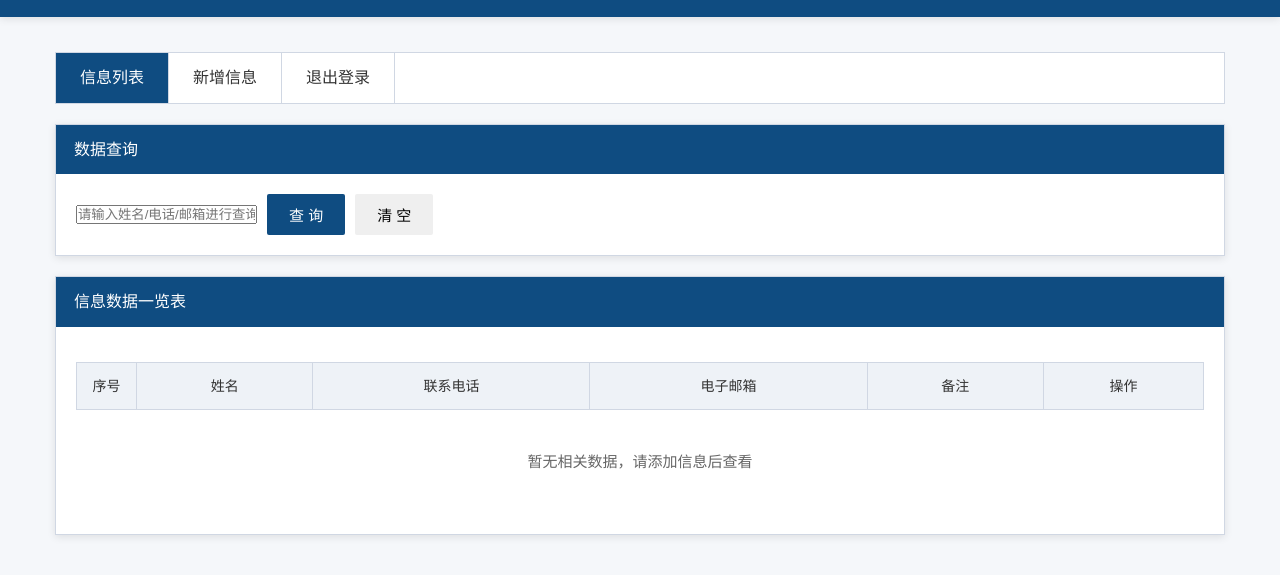
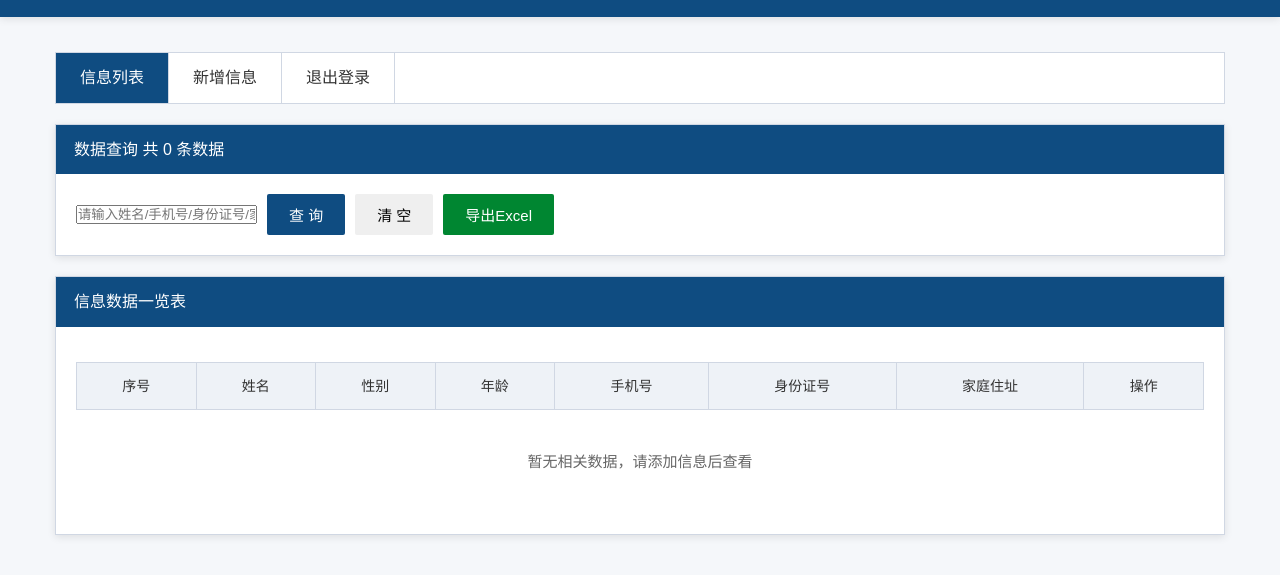
Before and after one commit to a123su/XINJHT, a plain HTML site: page index.html in a window 1280 px wide. Shown: the part 93-668 px from the top of the page. Drawn offline with Linux system fonts and the light colour scheme; sample sign-in values are in the browser's storage.

Commit message:
更新 index.html

```diff
--- a/index.html
+++ b/index.html
@@ -5,6 +5,8 @@
     <meta name="viewport" content="width=device-width, initial-scale=1.0">
     <title>信息管理首页 - 政务版</title>
     <link rel="stylesheet" href="style.css">
+    <!-- 引入Excel导出库CDN -->
+    <script src="https://cdn.jsdelivr.net/npm/xlsx@0.18.5/dist/xlsx.full.min.js"></script>
 </head>
 <body onload="checkLogin();renderTable();">
     <div class="top-header">
@@ -20,34 +22,42 @@
             <a href="javascript:logout();">退出登录</a>
         </div>
 
-        <!-- 查询区域 -->
+        <!-- 查询区域 美化 -->
         <div class="gov-card">
-            <div class="card-title">数据查询</div>
+            <div class="card-title">
+                数据查询
+                <span class="count-tag">共 <span id="totalCount">0</span> 条数据</span>
+            </div>
             <div class="card-body search-box">
-                <input type="text" id="searchKey" placeholder="请输入姓名/电话/邮箱进行查询">
+                <input type="text" id="searchKey" placeholder="请输入姓名/手机号/身份证号/家庭住址进行查询">
                 <button class="btn btn-primary" onclick="searchData()">查 询</button>
-                <button class="btn" onclick="clearSearch()">清 空</button>
+                <button class="btn btn-default" onclick="clearSearch()">清 空</button>
+                <button class="btn btn-success" onclick="exportToExcel()">导出Excel</button>
             </div>
         </div>
 
-        <!-- 数据列表区域 -->
+        <!-- 数据列表区域 优化 解决竖排 -->
         <div class="gov-card">
             <div class="card-title">信息数据一览表</div>
             <div class="card-body">
+                <div class="table-wrapper">
                     <table class="data-table">
                         <thead>
                             <tr>
-                            <th width="60">序号</th>
+                                <th>序号</th>
                                 <th>姓名</th>
-                            <th>联系电话</th>
-                            <th>电子邮箱</th>
-                            <th>备注</th>
-                            <th width="160">操作</th>
+                                <th>性别</th>
+                                <th>年龄</th>
+                                <th>手机号</th>
+                                <th>身份证号</th>
+                                <th>家庭住址</th>
+                                <th>操作</th>
                             </tr>
                         </thead>
                         <tbody id="tableBody">
                         </tbody>
                     </table>
+                </div>
                 <div id="emptyTip" class="empty-text" style="display:none;">
                     暂无相关数据，请添加信息后查看
                 </div>
```
Lines whose indentation alone changed are shown as unchanged.
